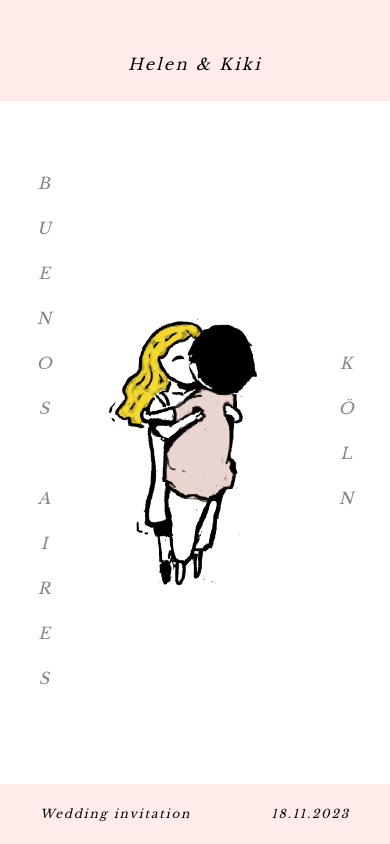
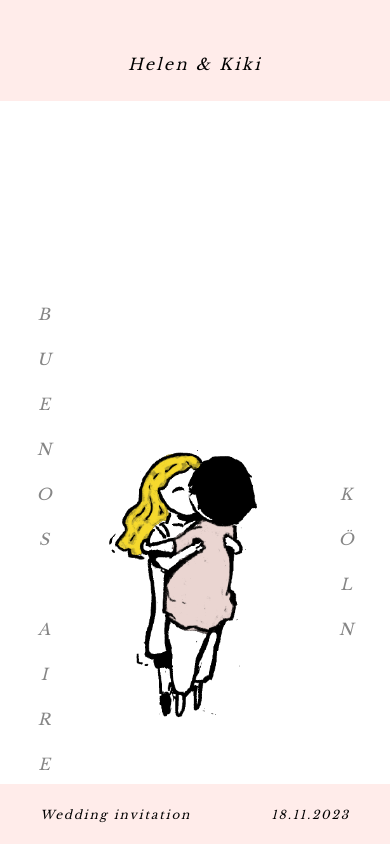
Before and after one commit to AAlejof/HeliKi, a React (Create React App) app in the folder client/: page /home in a window 390 px wide. Built offline with nearby package versions, Linux system fonts and the light colour scheme.

Commit message:
add fixed position

```diff
--- a/client/src/components/Footer/Footer.module.css
+++ b/client/src/components/Footer/Footer.module.css
@@ -2,6 +2,9 @@
 
 @media (max-width: 450px) {
 	.footerDiv {
+		margin: 0;
+		position: fixed;
+		bottom: 0;
 		display: flex;
 		flex-wrap: wrap;
 		justify-content: space-around;
```
